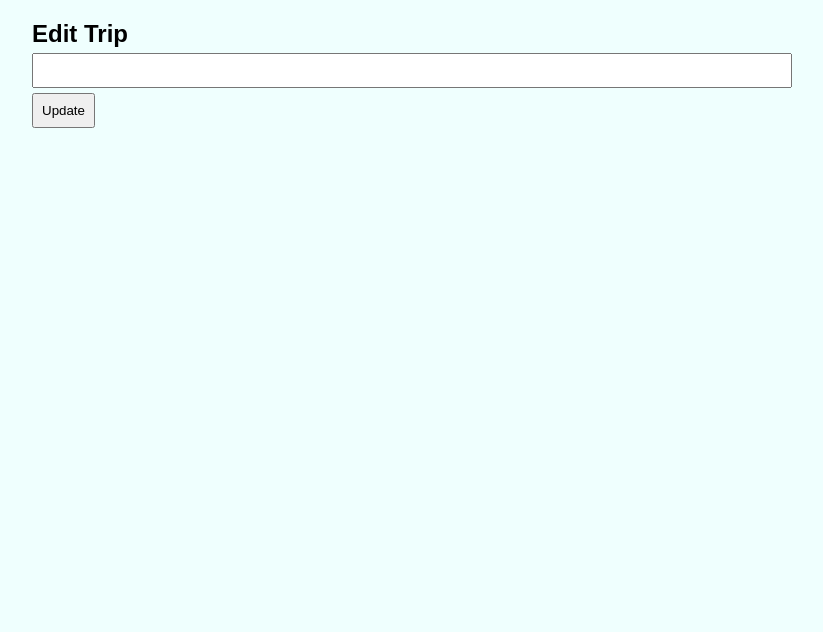
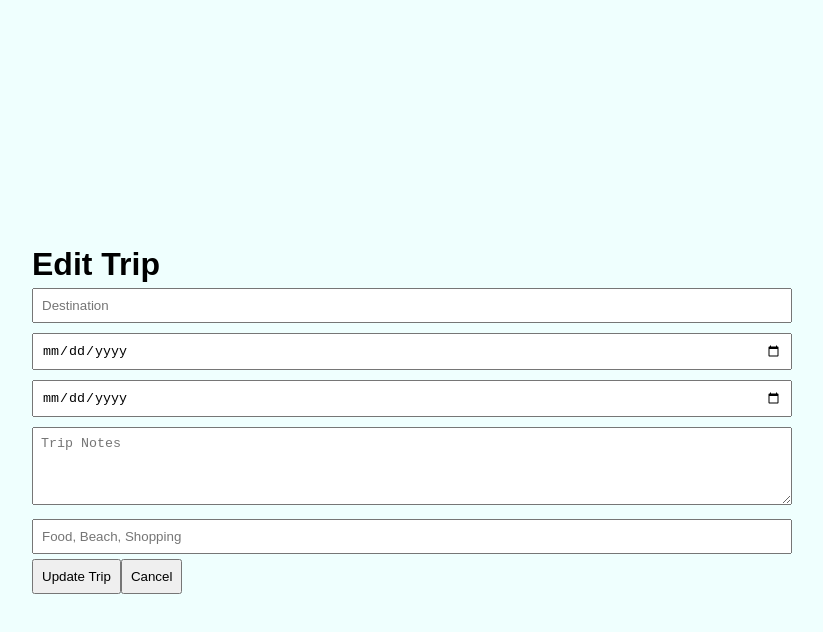
Before and after one commit to Yuzen22014685/smart-travel-planner, a React (Vite) app in the folder src/: page /edit/1 in a window 1280 px wide. Shown: the top 632 px of the page, without its empty margins (228-1051 px from the left). Built offline with nearby package versions, Linux system fonts and the light colour scheme; no server answers.

Commit message:
Update EditTrip.jsx
improve the UI and add the editable field and cancel button

```diff
--- a/src/pages/EditTrip.jsx
+++ b/src/pages/EditTrip.jsx
@@ -1,11 +1,142 @@
-import {useEffect,useState} from 'react';
-import {useParams,useNavigate} from 'react-router-dom';
-import API from '../services/api';
+import { useEffect, useState } from "react";
+import { useParams, useNavigate } from "react-router-dom";
+import API from "../services/api";
 
-export default function EditTrip(){const{id}=useParams();
-const n=useNavigate();const[f,s]=useState({});
-useEffect(()=>{API.get('/trips/'+id).then(r=>s(r.data.trip));},[id]);
-const submit=async(e)=>{e.preventDefault();await API.put('/trips/'+id,f);n('/trips');};
-return <form onSubmit={submit}>
-    <h2>Edit Trip</h2><input value={f.destination||''} onChange={e=>s({...f,destination:e.target.value})}/>
-    <button>Update</button></form>}
+export default function EditTrip() {
+  const { id } = useParams();
+  const navigate = useNavigate();
+
+  const [form, setForm] = useState({
+    destination: "",
+    startDate: "",
+    endDate: "",
+    notes: "",
+    preferences: "",
+  });
+
+  useEffect(() => {
+    loadTrip();
+  }, []);
+
+  const loadTrip = async () => {
+    try {
+      const res = await API.get(`/trips/${id}`);
+
+      const trip = res.data.trip;
+
+      setForm({
+        destination: trip.destination || "",
+        startDate: trip.startDate
+          ? trip.startDate.split("T")[0]
+          : "",
+        endDate: trip.endDate
+          ? trip.endDate.split("T")[0]
+          : "",
+        notes: trip.notes || "",
+        preferences:
+          trip.preferences?.join(", ") || "",
+      });
+    } catch (error) {
+      console.log(error);
+    }
+  };
+
+  const submit = async (e) => {
+    e.preventDefault();
+
+    try {
+      await API.put(`/trips/${id}`, {
+        ...form,
+        preferences: form.preferences
+          .split(",")
+          .map((item) => item.trim())
+          .filter(Boolean),
+      });
+
+      alert("Trip updated successfully!");
+      navigate("/trips");
+    } catch (error) {
+      console.log(error);
+      alert("Failed to update trip");
+    }
+  };
+
+  return (
+    <div className="container">
+      <div className="form-card">
+        <h1>Edit Trip</h1>
+
+        <form onSubmit={submit}>
+          <input
+            type="text"
+            placeholder="Destination"
+            value={form.destination}
+            onChange={(e) =>
+              setForm({
+                ...form,
+                destination: e.target.value,
+              })
+            }
+          />
+
+          <input
+            type="date"
+            value={form.startDate}
+            onChange={(e) =>
+              setForm({
+                ...form,
+                startDate: e.target.value,
+              })
+            }
+          />
+
+          <input
+            type="date"
+            value={form.endDate}
+            onChange={(e) =>
+              setForm({
+                ...form,
+                endDate: e.target.value,
+              })
+            }
+          />
+
+          <textarea
+            rows="4"
+            placeholder="Trip Notes"
+            value={form.notes}
+            onChange={(e) =>
+              setForm({
+                ...form,
+                notes: e.target.value,
+              })
+            }
+          />
+
+          <input
+            type="text"
+            placeholder="Food, Beach, Shopping"
+            value={form.preferences}
+            onChange={(e) =>
+              setForm({
+                ...form,
+                preferences: e.target.value,
+              })
+            }
+          />
+
+          <button className="btn">
+            Update Trip
+          </button>
+          <button
+            type="button"
+            className="btn btn-danger"
+            onClick={() => navigate("/trips")}
+            >
+            Cancel
+          </button>
+        </form>
+      </div>
+    </div>
+  );
+}
```
